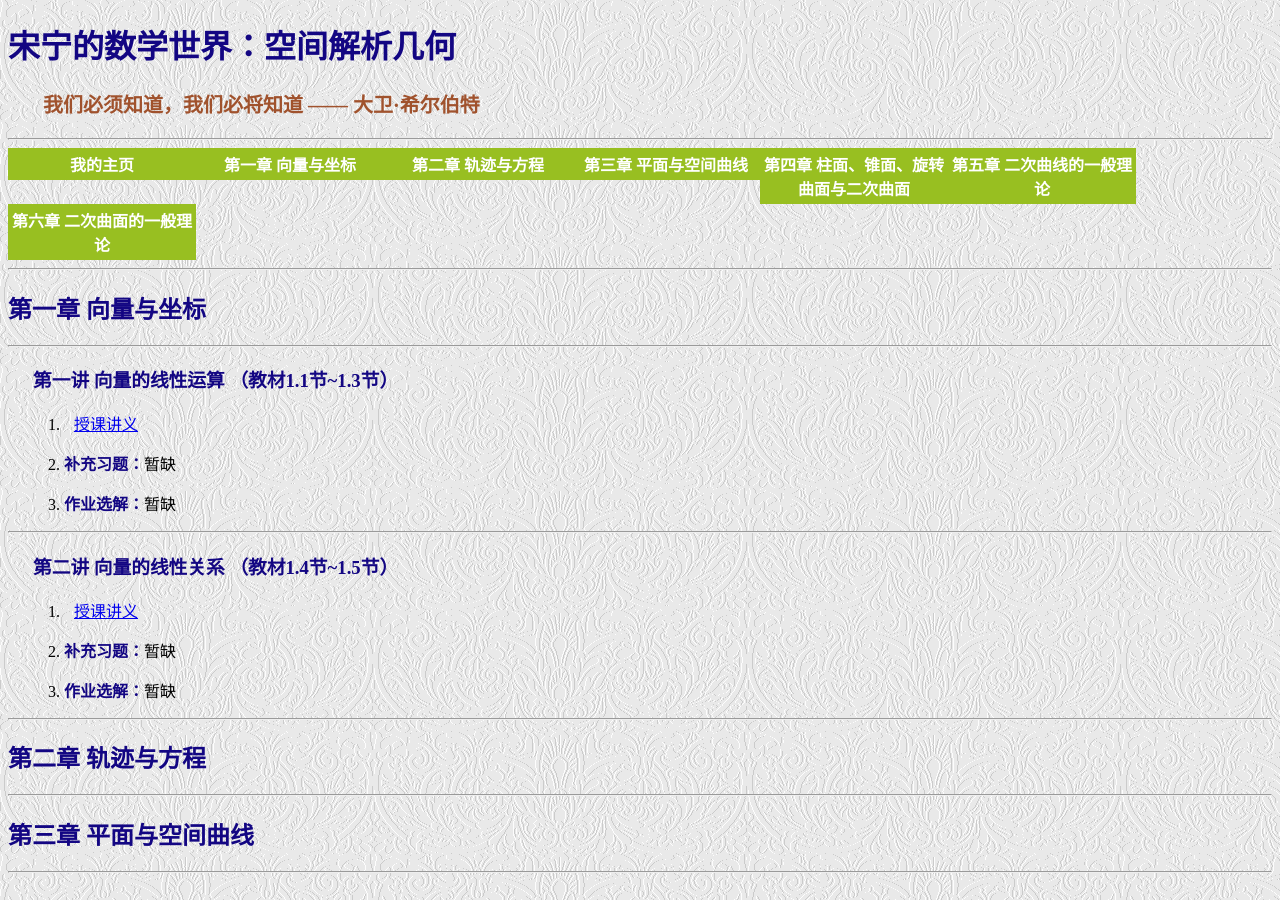
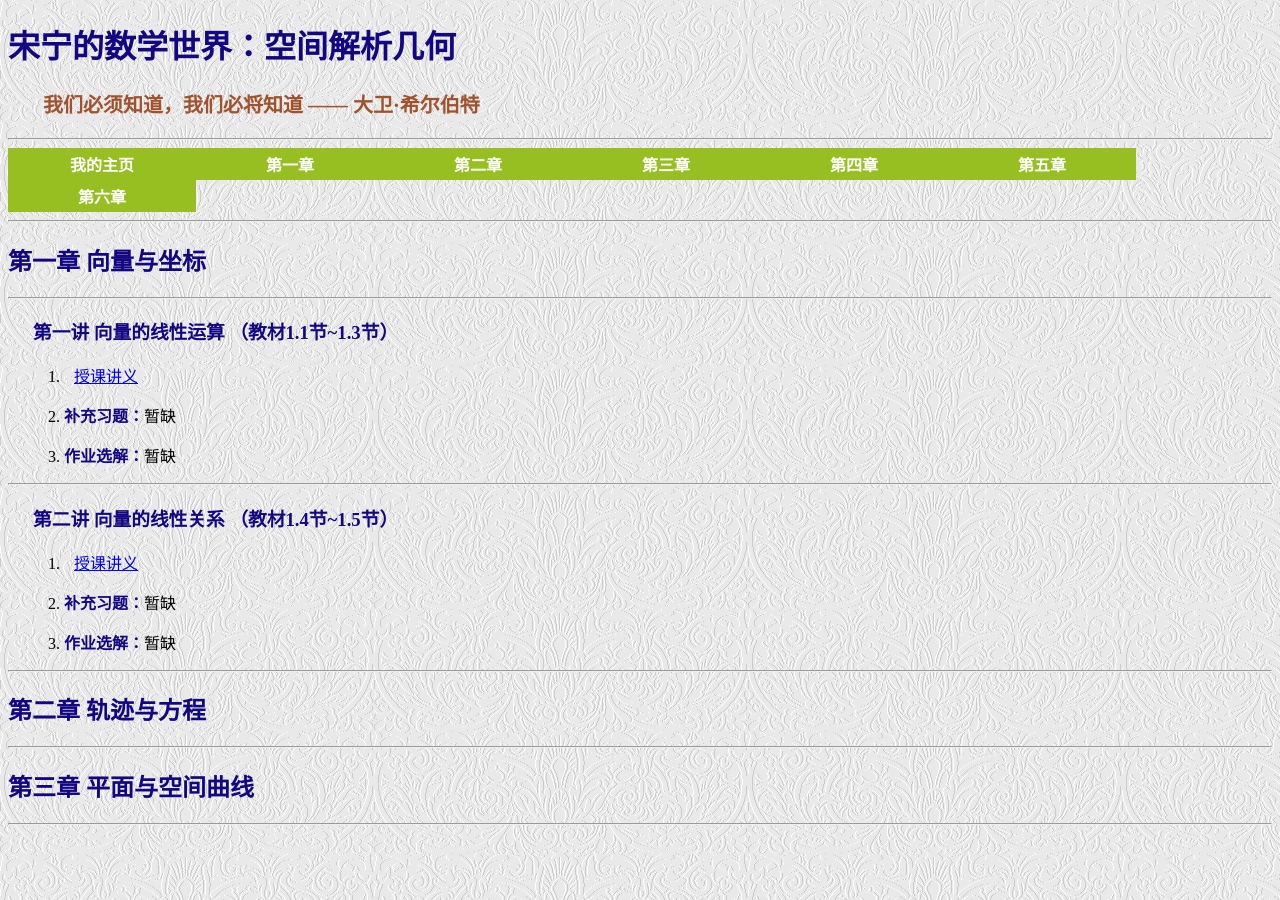
Before and after one commit to SongNingSDUT/SongNingSDUT.github.io, a Jekyll site: the page html/lecture/analysegeo.html, which Jekyll copies as it is, in a window 1280 px wide. Built offline with Jekyll 4.4.1, drawn with Linux system fonts in a browser that asks for light colours.

Commit message:
newpage-5

```diff
--- a/html/lecture/analysegeo.html
+++ b/html/lecture/analysegeo.html
@@ -28,22 +28,22 @@
                 <a href="/index.html">我的主页</a>
             </li>
             <li>
-                <a href="#ch-01">第一章 向量与坐标</a>
+                <a href="#ch-01">第一章</a>
             </li>
             <li>
-                <a href="#ch-02">第二章 轨迹与方程</a>
+                <a href="#ch-02">第二章</a>
             </li>
             <li>
-                <a href="#ch-03">第三章 平面与空间曲线</a>
+                <a href="#ch-03">第三章</a>
             </li>
             <li>
-                <a href="#ch-04">第四章 柱面、锥面、旋转曲面与二次曲面</a>
+                <a href="#ch-04">第四章</a>
             </li>
             <li>
-                <a href="#ch-05">第五章 二次曲线的一般理论</a>
+                <a href="#ch-05">第五章</a>
             </li>
             <li>
-                <a href="#ch-06">第六章 二次曲面的一般理论</a>
+                <a href="#ch-06">第六章</a>
             </li>
         </ul>
         <hr />
```
